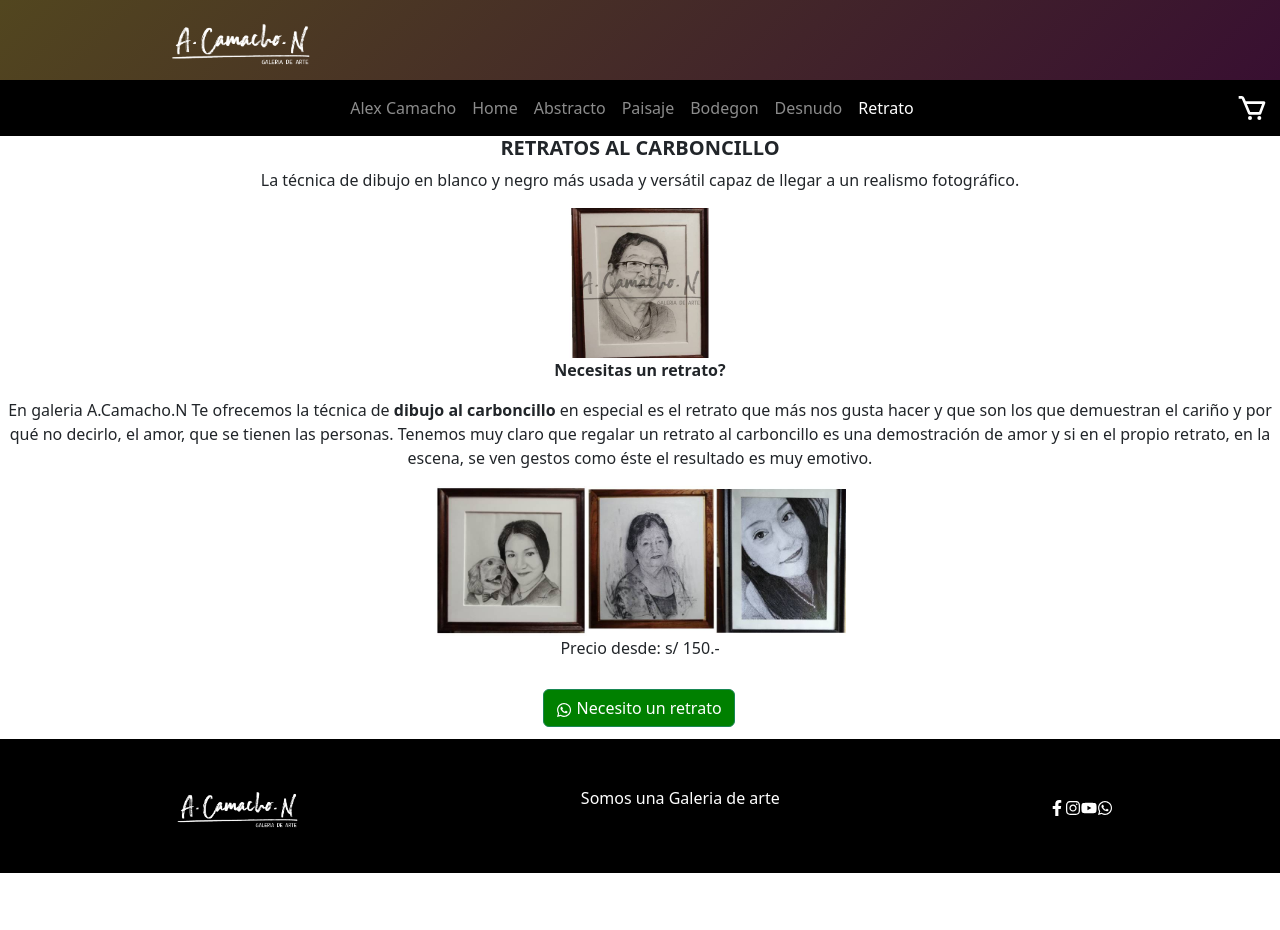
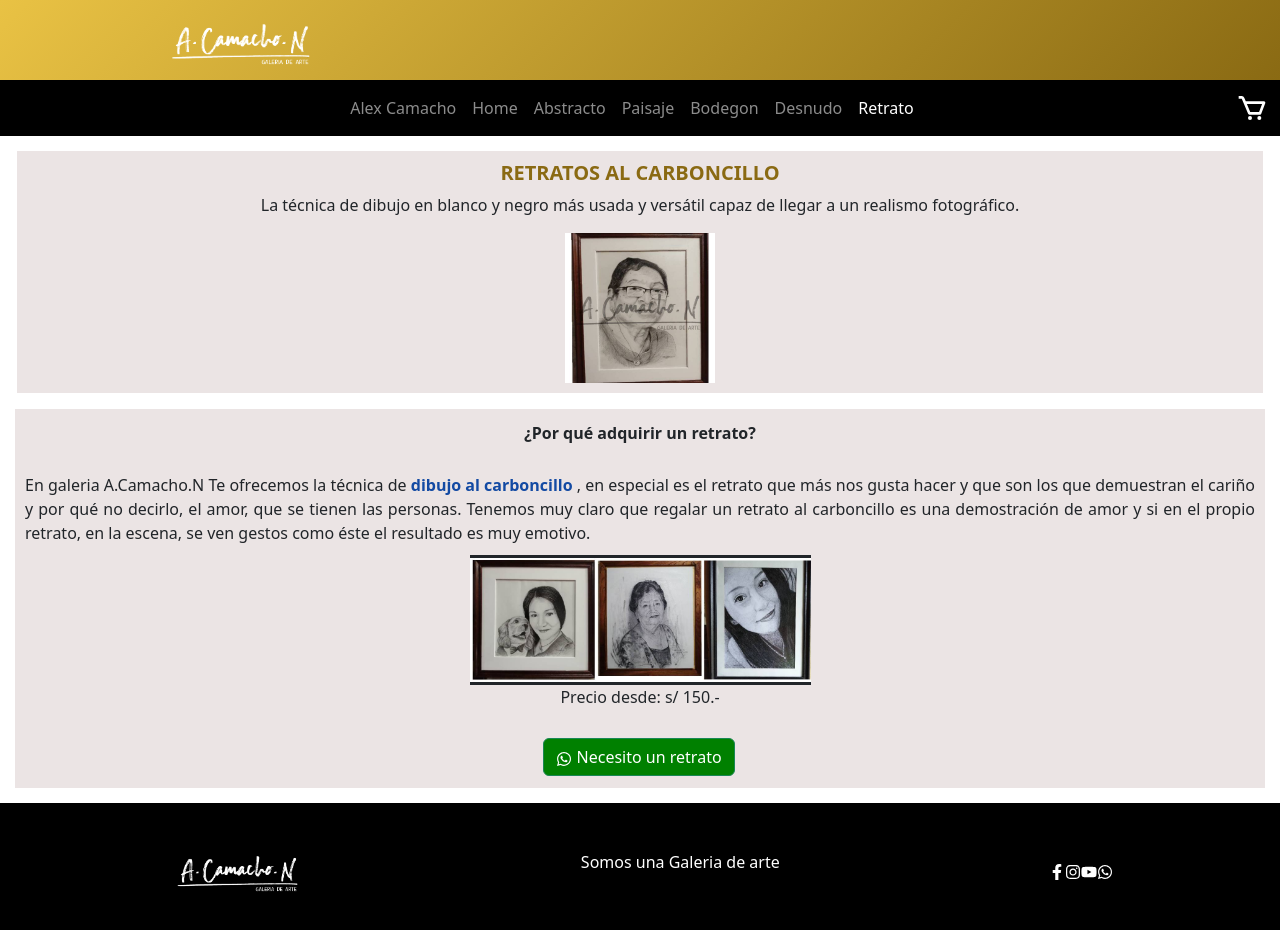
Before and after one commit to AlexCamachoN/my-app, a React (Create React App) app: page /retrato in a window 1280 px wide. Shown: the top 930 px of the page. Before the commit the page ends 873 px from the top, so only its background shows below. Built offline with nearby package versions, Linux system fonts and the light colour scheme.

Commit message:
wasapretrato

```diff
--- a/src/App.css
+++ b/src/App.css
@@ -14,14 +14,14 @@
 }
 
 .App-header {
-    background-color: #dbdbd9;
+    background-color: #14082b;
     min-height: 100vh;
     display: flex;
     flex-direction: column;
     align-items: center;
     justify-content: center;
     font-size: calc(10px + 2vmin);
-    color: white;
+    color: rgb(14, 4, 4);
 }
 
 .App-link {
--- a/src/App.jsx
+++ b/src/App.jsx
@@ -21,7 +21,7 @@ function App() {
   return (
     //se usa BrowserRouter para crear rutas de navegacion
     ///filtro/:category se define el dato dinamico con :
-    <Fragment>
+    <Fragment >
       <CartProvider>
         <BrowserRouter>
           <Publicidad/>
--- a/src/component/contenedor/Contenedor.jsx
+++ b/src/component/contenedor/Contenedor.jsx
@@ -20,7 +20,7 @@ const Contenedor = ({data}) => {
         <h3>Alex Camacho Nuñez</h3>
         <p><b>Artista Plástico</b></p>
         {/* <h3>{data} </h3> */}
-        <div>
+        <div style={{textAlign:'justify', margin:'10px' }}>
             <p>Nace en <strong> Chulucanas</strong>, Piura, Perú en 1989,
             donde aún reside. Despierta un gran interés por el dibujo y
             la ilustración desde temprana edad. <strong> Bachiller en artes
@@ -38,8 +38,9 @@ const Contenedor = ({data}) => {
                   un panorama factural plástico que es vital en el tratamiento de la obra del artista.
             </p>
                }
+               <div style={{textAlign:'center'}}>
 
-            <button onClick={handleShw}  className="btn btn-outline-dark">{show?'Leer menos' :'Leer sobre su propuesta artistica'}</button>
+            <button onClick={handleShw}  className="btn btn-outline-dark" >{show?'Leer menos' :'Leer sobre su propuesta artistica'}</button></div>
 
 
         </div>
--- a/src/component/promiseContainer/PromiseContainer.jsx
+++ b/src/component/promiseContainer/PromiseContainer.jsx
@@ -1,5 +1,8 @@
 import React, { useEffect } from 'react'
 import { useState } from 'react'
+import { NavLink } from 'react-router-dom'
+import { useNavigate } from 'react-router-dom'
+
 import { data } from '../../mocks/mockApi'
 import Contenedor from '../contenedor/Contenedor'
 import perfil from './Fotoperfil.jpg'
@@ -9,6 +12,7 @@ import fotogaleria from './paredgaleria.jpg'
 const PromiseContainer = () => {
     const [lista, setLista] = useState([])
     const [loanding, setLoanding] = useState(true)
+    const navigate= useNavigate()
     //array de objetos
 
     //tratando promesa con then catch y finally
@@ -35,20 +39,30 @@ const PromiseContainer = () => {
     })
 
   return (
-    <div style={{margin:'10px', minHeight:'60.5vh', display:'', justifyContent:'center',  textAlign:'center',}}>
-        <div>
-            <p>Bienvenido a nuestra galeria virtual de arte A.Camacho.N</p>
+    <div style={{margin:'10px', minHeight:'60.5vh', display:'', justifyContent:'center',  textAlign:'center', }}>
+        <div style={{ backgroundColor:'#1c1108',  }}>
+            <p style={{padding:'10px', color:'white'}}>Bienvenido a nuestra galeria virtual de arte A.Camacho.N</p>
             <img src={fotogaleria} height='230' alt="" />
+            <div>
+            <button onClick={()=> navigate('/filtro/Abstracto')}  className="btn btn-outline-warning">Abstracto</button>
+            <button onClick={()=> navigate('/retrato')} className="btn btn-outline-warning">Retratos</button>
+            <button onClick={()=> navigate('/filtro/Bodegon')}  className="btn btn-outline-warning">Bodegones</button></div>
         </div>
         <p></p>
         <div>
             {/* <p>  <b>Alex Camacho Nuñez</b> </p> */}
             {/* <p >Artista Plástico</p> */}
 
-            <img src={perfil} alt="" height='170' />
+            <img src={perfil} alt="" height='170' style={{borderRadius:'50%', border:'', boxShadow:'0px 0px 50px 0px rgba(0, 0, 0, 0.8)' }} />
             {/* <button>ver mas</button> */}
             <Contenedor/>
         </div>
+<NavLink className="nav-link" to='/filtro/Paisaje'>
+        <div style={{margin:'6px', minHeight:'20.5vh', display:'', justifyContent:'center',
+          textAlign:'center', backgroundColor:'#32ad69',backgroundImage: "url(/img/verde.png)" }} >
+            <h2 style={{color:'white', fontSize:'75px'}}>Paisajes</h2>
+
+        </div></NavLink>
     </div>
   )
 }
--- a/src/component/publicidad/Publicidad.css
+++ b/src/component/publicidad/Publicidad.css
@@ -1,5 +1,5 @@
 .publicidad {
-    background-image: linear-gradient(135deg, #52461f, #380f31);
+    background-image: linear-gradient(135deg, #e9c244, #8a6a13);
     background-size: 100%;
     animation: 10s infinite;
 }
--- a/src/component/publicidad/Publicidad.jsx
+++ b/src/component/publicidad/Publicidad.jsx
@@ -8,7 +8,7 @@ const Publicidad = () => {
     <div className="publicidad" style={{ background: " ", minHeight:'8vh',}}>
       <div style={{marginLeft:"160px"}}>
         {/* <img src={fotologo} alt="" height='80'/> */}
-        <Link to='/filtroinput'>
+        <Link to='/promesa'>
           <a className="navbar-brand " >
             <img src={fotologo} height='80'/>
           </a>
--- a/src/component/retrato/Retrato.jsx
+++ b/src/component/retrato/Retrato.jsx
@@ -3,23 +3,31 @@ import retrato from './retratoss.jpg'
 import retrato3 from './retratotres.jpg'
 import {FaWhatsapp } from "react-icons/fa";
 
+
 const Retrato = () => {
   return (
-    <div style={{ minHeight:'60.5vh', textAlign:'center' }}>
-        <h5><b>RETRATOS AL CARBONCILLO</b> </h5>
-        <p>La técnica de dibujo en blanco y negro más usada y versátil capaz
-            de llegar a un realismo fotográfico.</p>
-        <img src={retrato} alt="" height={150}/>
-        <div>
-            <p><b>Necesitas un retrato?</b>  </p>
-            <p>En galeria A.Camacho.N Te ofrecemos la técnica de <b>dibujo al carboncillo </b>
-                en especial es el retrato que más nos gusta hacer y que son los que demuestran el
+    <div style={{margin:'15px',padding:'0px', minHeight:'60.5vh', textAlign:'center', }}>
+      <div >
+        <div style={{margin:'2px', textAlign:'center', backgroundColor:'#ebe4e4',padding:'10px' }}>
+          <h5><b style={{color:'#8a6a13'}}>RETRATOS AL CARBONCILLO</b> </h5>
+          <p>La técnica de dibujo en blanco y negro más usada y versátil capaz
+              de llegar a un realismo fotográfico.</p>
+          <img src={retrato} alt="" height={150}/>
+
+        </div>
+        <div style={{background:'#ebe4e4', padding:'0px' }}>
+            <p></p>
+            <p></p>
+            <p style={{padding:'12px'}}><b>¿Por qué adquirir un retrato?</b>  </p>
+            <p style={{textAlign:'justify', margin:'10px' }}>En galeria A.Camacho.N Te ofrecemos la técnica de
+              <b style={{color:'#134aa3'}}> dibujo al carboncillo </b>
+                , en especial es el retrato que más nos gusta hacer y que son los que demuestran el
                 cariño y por qué no decirlo, el amor, que se tienen las personas. Tenemos muy
                 claro que regalar un retrato al carboncillo es una demostración de amor y si
                 en el propio retrato, en la escena, se ven gestos como éste el resultado es muy
                 emotivo.</p>
                 <div>
-                    <img src={retrato3} alt="" height={150}/>
+                    <img src={retrato3} alt="" height={130} style={{ borderBlockStyle:'solid'}} />
                 </div>
                 <p>Precio desde: s/ 150.-</p>
                 <button style={{background:"green"}} className="btn btn-success">
@@ -30,6 +38,7 @@ const Retrato = () => {
                 <FaWhatsapp/> Necesito un retrato</a>
                 </button>
         </div>
+      </div>
     </div>
   )
 }
--- a/src/detalle/detalle.css
+++ b/src/detalle/detalle.css
@@ -2,6 +2,7 @@
     /* text-align: center;
     width: 50px;
     justify-content: center; */
+    color: rgb(65, 65, 119);
 }
 
 button {
```
Also changed, not shown: src/index.css (+5 -8 lines), public/img/verde.png (added).
